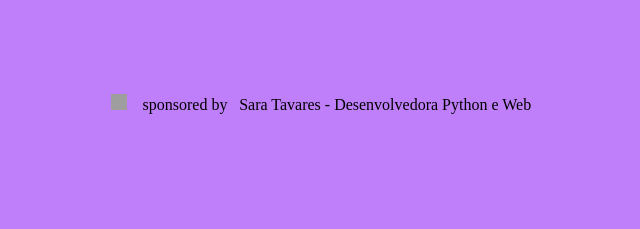
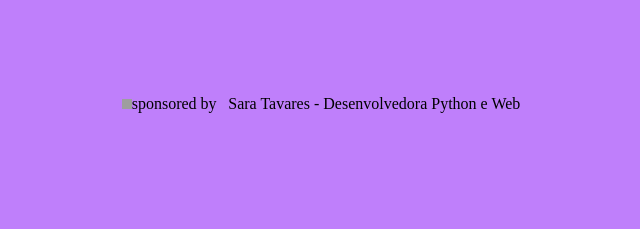
Before and after one commit to saractavares/analiticamente-landpage, a PHP site: page / in a window 1280 px wide. Shown: the part 571-800 px from the top of the page, without its empty margins (319-959 px from the left). Run offline with PHP 8.4, Linux system fonts and the light colour scheme; grey boxes are pictures that could not be loaded.

Commit message:
add r credit

```diff
--- a/index.html
+++ b/index.html
@@ -54,7 +54,7 @@
 
     <footer class="footer">
         <div class="credito">
-            <img class="img-creditos" src="/analiticamente-landpage/source/registered.png" alt="">⠀
+            <img class="img-creditos" src="source/registered.png" alt="">
             sponsored by<a href="https://www.linkedin.com/in/saractavares">⠀Sara Tavares - Desenvolvedora Python
                 e Web</a>
 
--- a/style.css
+++ b/style.css
@@ -90,6 +90,6 @@ a {
 
 .img-creditos {
 
-    width: 16px;
-    height: 16px;
+    width: 10px;
+    height: 10px;
 }
```
